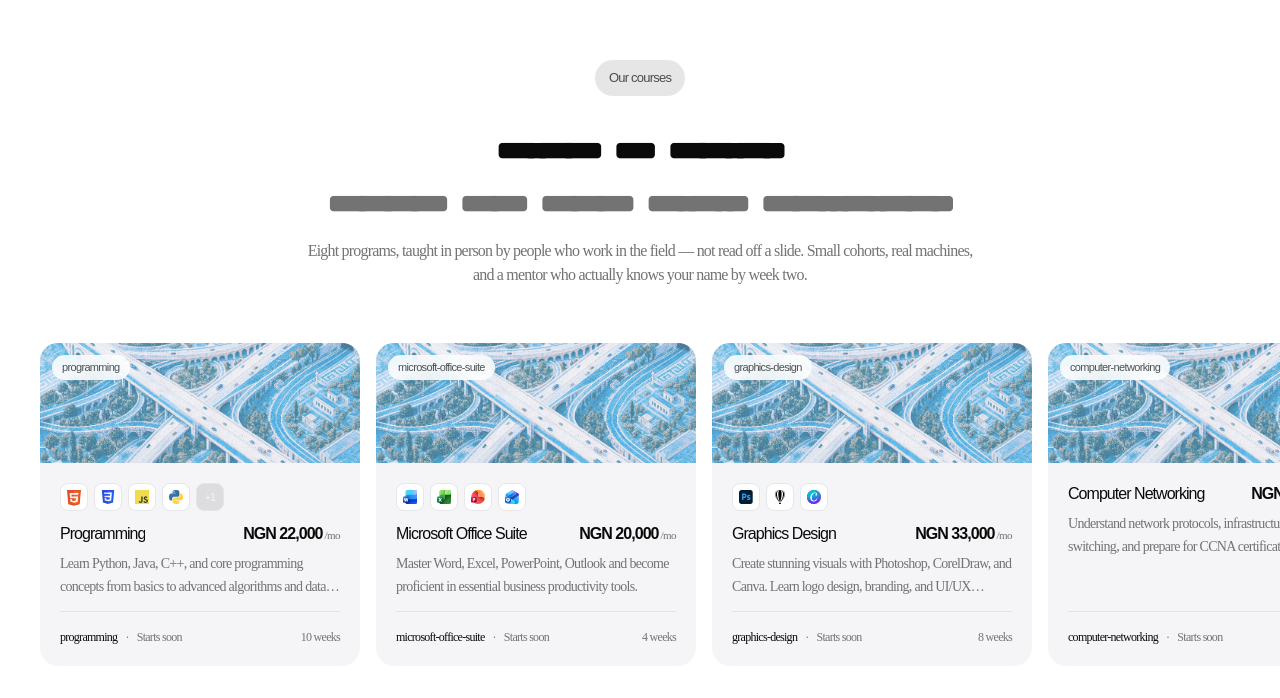
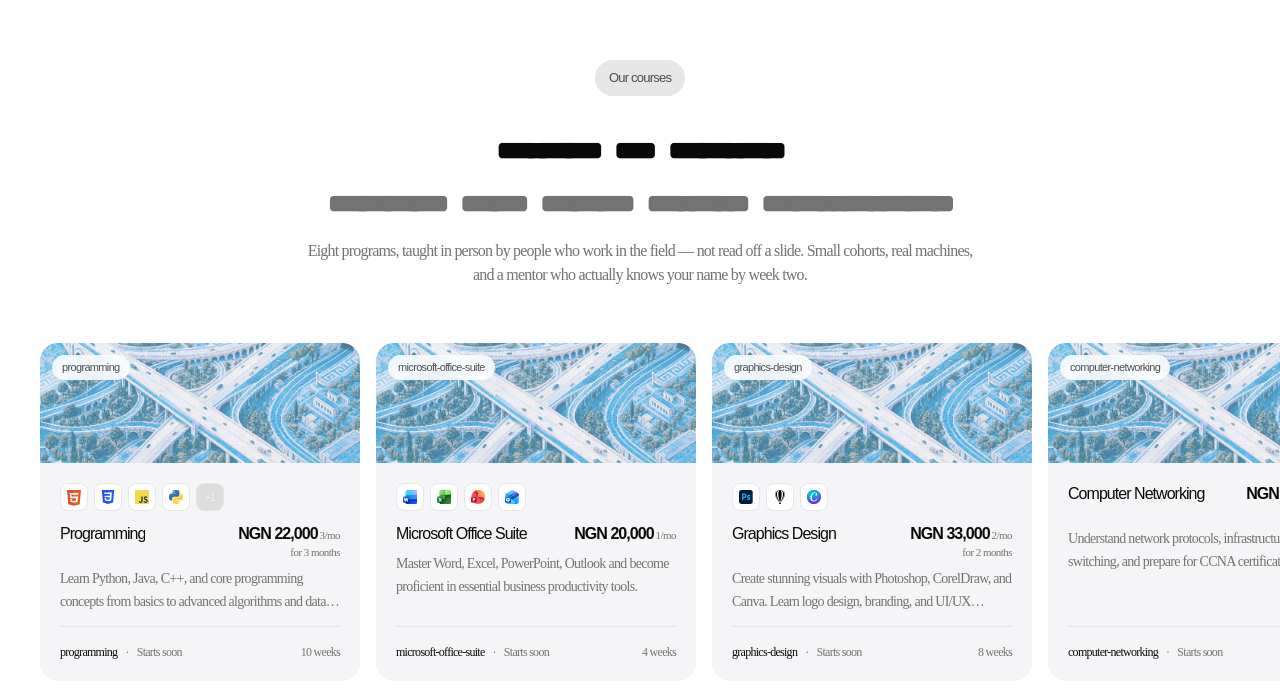
Before and after one commit to augustinegodwin/dlan-academy, a Next.js app: page / in a window 1280 px wide. Shown: the part 1366-2064 px from the top of the page. Built offline with nearby package versions, Linux system fonts and the light colour scheme; a web font is replaced by a local one.

Commit message:
messages

```diff
--- a/app/course.tsx
+++ b/app/course.tsx
@@ -287,6 +287,7 @@ export default function CoursesGrid() {
                 mentor={item.slug}
                 tools={item.tools}
                 price={item.price}
+                months={item.months}
               />
             </div>
           ))}
```
